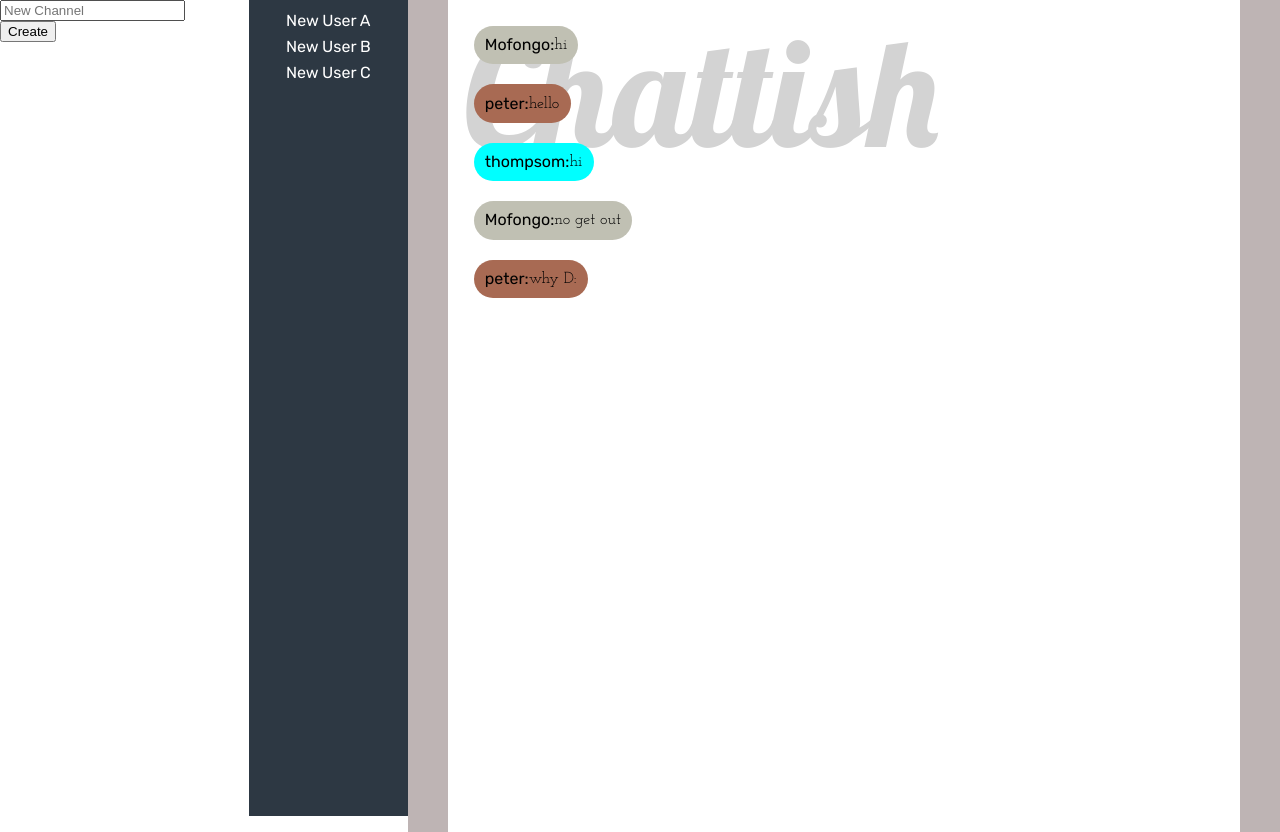
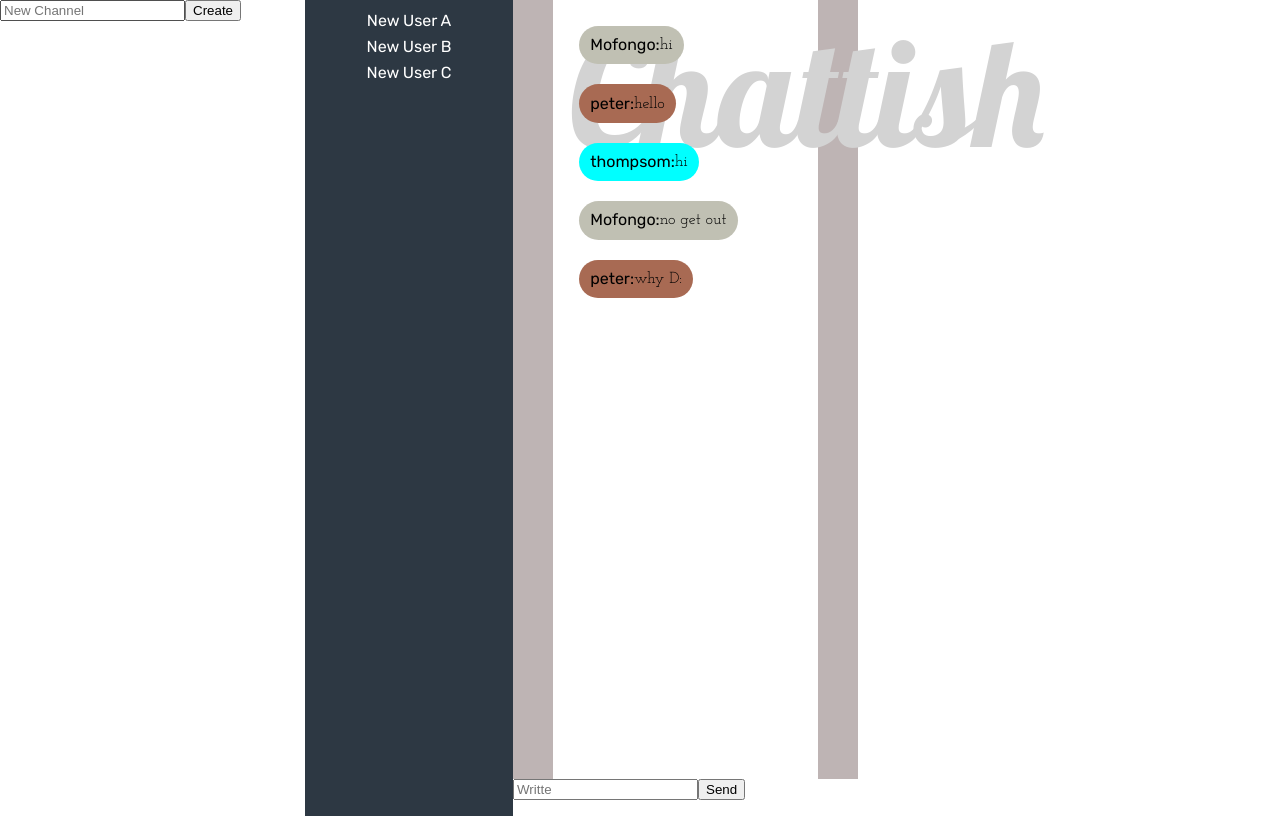
Before and after one commit to che-perez/chat, a React (Create React App) app in the folder client/: page / in a window 1280 px wide. Built offline with nearby package versions, Linux system fonts and the light colour scheme; no server answers.

Commit message:
changes to api.js and add new component

```diff
--- a/client/src/App.css
+++ b/client/src/App.css
@@ -60,7 +60,10 @@
   width: 15%;
   color:white;
 }
-
+.chat-box {
+  display: flex;
+  flex-direction: column;
+}
 .chat {
   background: rgb(255, 255, 255);
   border-left: 40px solid rgb(190, 180, 180);
--- a/client/src/api.js
+++ b/client/src/api.js
@@ -24,4 +24,5 @@
   createChannel,
   subscribeToChannels,
   publishMessage,
+  subscribeToMessage,
 };
--- a/client/src/components/Chat.jsx
+++ b/client/src/components/Chat.jsx
@@ -1,9 +1,11 @@
 import React, { Component } from 'react'
 
-import Message from './Message'
+import { subscribeToMessage } from '../api';
+
+import Message from './Message';
+import MessageBox from './MessageBox';
 
 class Chat extends Component {
-
   constructor(props){
     super()
     this.state = {
@@ -35,7 +37,13 @@
       users: ["Mofongo", "peter", "thompson"],
       colors: {}
     }
-    this.assignRandomColor = this.assignRandomColor.bind(this)
+    this.assignRandomColor = this.assignRandomColor.bind(this);
+
+    subscribeToMessage((message) => {
+      this.setState(prevState => ({
+        messages: prevState.messages.concat([message]),
+      }));
+    });
   }
 
   componentDidMount(){
@@ -54,6 +62,7 @@
 
   render(){
     return(
+      <div className="chat-box">
       <div className="chat">
         <div className="logo-container">
           <p id="chat-logo">Chattish</p>
@@ -69,10 +78,10 @@
           )
         })}
       </div>
+       <MessageBox />
+       </div>
     )
   }
-
-
 }
 
 export default Chat
--- /dev/null
+++ b/client/src/components/MessageBox.jsx
@@ -0,0 +1,31 @@
+import React, { Component } from 'react';
+
+import {  publishMessage } from '../api';
+
+class MessageBox extends Component {
+  state = {
+    message: '',
+  }
+
+  handleSubmit = (e) => {
+    e.preventDefault();
+    publishMessage(this.state.message);
+    this.setState({
+      message: '',
+    });
+  }
+
+  render() {
+    return (
+      <div>
+        <form onSubmit={this.handleSubmit}>
+          <input type="text" value={this.state.message}
+            onChange={(evt) => this.setState({ message: evt.target.value })}
+            placeholder="Writte" required />
+          <button type="submit">Send</button>
+        </form>
+      </div>
+    );
+  }
+}
+export default MessageBox;
```
Also changed, not shown: client/src/components/Enter.jsx (deleted, +0 -7 lines).
